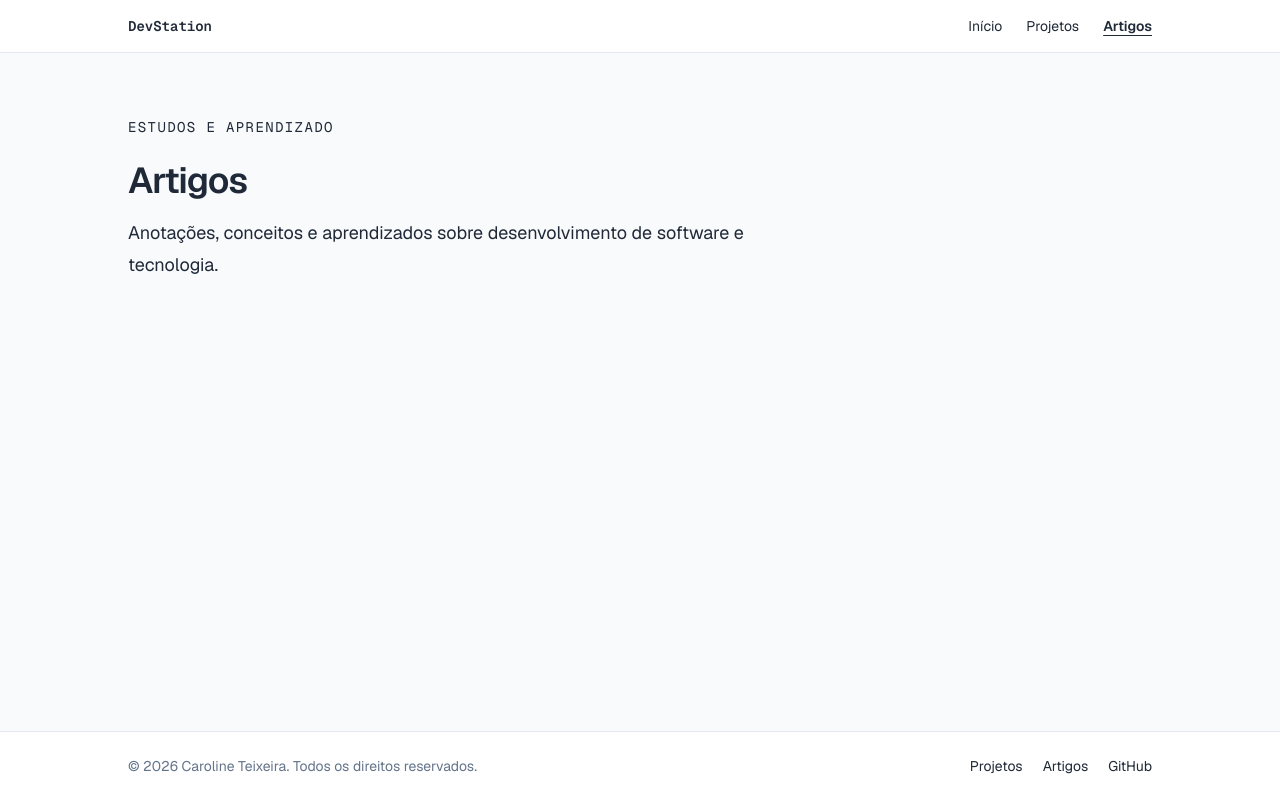
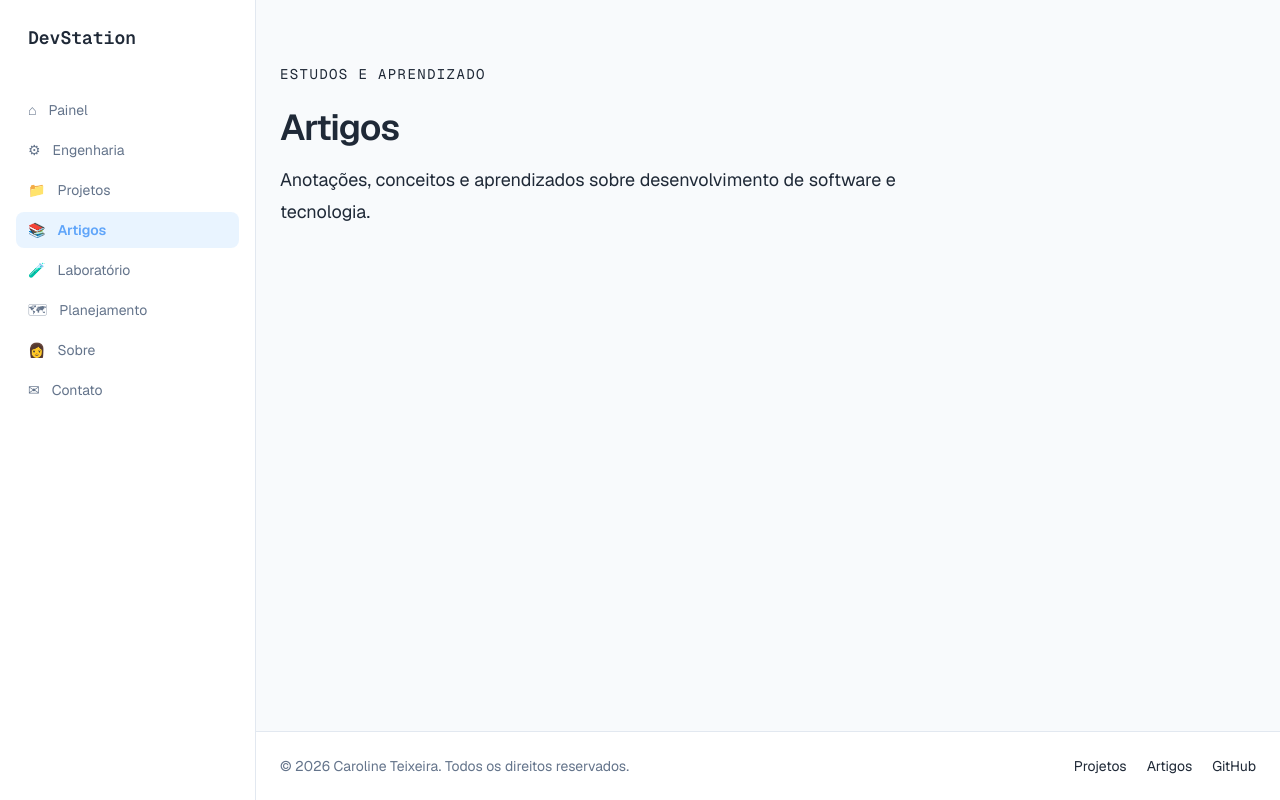
Before and after one commit to caahteixeiira/devstation, a Next.js app in the folder apps/web/: page /artigos in a window 1280 px wide. Built offline with nearby package versions, Linux system fonts and the light colour scheme.

Commit message:
feat(web): add desktop sidebar navigation

```diff
--- a/apps/web/src/app/layout.tsx
+++ b/apps/web/src/app/layout.tsx
@@ -1,6 +1,6 @@
 import type { Metadata } from "next";
 import { Geist, Geist_Mono } from "next/font/google";
-import { Header } from "@/components/layout/Header";
+import { Sidebar } from "@/components/layout/Sidebar";
 import { Footer } from "@/components/layout/Footer";
 import "./globals.css";
 
@@ -33,10 +33,15 @@ export default function RootLayout({
       lang="pt-BR"
       className={`${geistSans.variable} ${geistMono.variable} h-full antialiased`}
     >
-      <body className="flex min-h-full flex-col">
-        <Header />
-        {children}
-        <Footer />
+      <body className="min-h-full">
+        <div className="flex min-h-screen">
+          <Sidebar />
+
+          <div className="flex min-w-0 flex-1 flex-col">
+            {children}
+            <Footer />
+          </div>
+        </div>
       </body>
     </html>
   );
--- /dev/null
+++ b/apps/web/src/components/layout/Sidebar.tsx
@@ -0,0 +1,61 @@
+"use client";
+
+import Link from "next/link";
+import { usePathname } from "next/navigation";
+
+const navigationItems = [
+  { href: "/", label: "Painel", icon: "⌂" },
+  { href: "/engenharia", label: "Engenharia", icon: "⚙" },
+  { href: "/projetos", label: "Projetos", icon: "📁" },
+  { href: "/artigos", label: "Artigos", icon: "📚" },
+  { href: "/laboratorio", label: "Laboratório", icon: "🧪" },
+  { href: "/roadmap", label: "Planejamento", icon: "🗺" },
+  { href: "/sobre", label: "Sobre", icon: "👩" },
+  { href: "/contato", label: "Contato", icon: "✉" },
+];
+
+const linkStyles =
+  "flex items-center gap-3 rounded-lg px-3 py-2 text-sm transition-colors focus-visible:outline-none focus-visible:ring-2 focus-visible:ring-primary-strong focus-visible:ring-offset-2 focus-visible:ring-offset-surface";
+
+export function Sidebar() {
+  const pathname = usePathname();
+
+  return (
+    <aside className="hidden min-h-screen w-64 shrink-0 border-r border-border bg-surface px-4 py-6 md:flex md:flex-col">
+      <Link
+        href="/"
+        className="rounded-sm px-3 font-mono text-lg font-semibold focus-visible:outline-none focus-visible:ring-2 focus-visible:ring-primary-strong"
+      >
+        DevStation
+      </Link>
+
+      <nav aria-label="Navegação principal" className="mt-10">
+        <ul className="space-y-1">
+          {navigationItems.map((item) => {
+            const isActive =
+              item.href === "/"
+                ? pathname === "/"
+                : pathname.startsWith(item.href);
+
+            return (
+              <li key={item.href}>
+                <Link
+                  href={item.href}
+                  aria-current={isActive ? "page" : undefined}
+                  className={`${linkStyles} ${
+                    isActive
+                      ? "bg-primary/20 font-semibold text-primary-strong"
+                      : "text-foreground-muted hover:bg-surface-muted hover:text-foreground"
+                  }`}
+                >
+                  <span aria-hidden="true">{item.icon}</span>
+                  <span>{item.label}</span>
+                </Link>
+              </li>
+            );
+          })}
+        </ul>
+      </nav>
+    </aside>
+  );
+}
```
